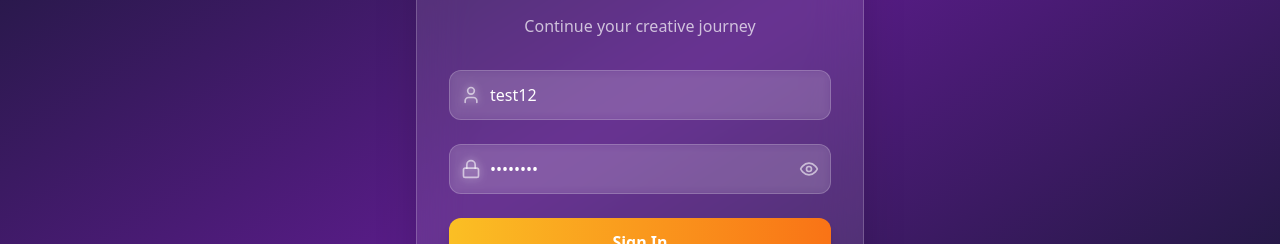
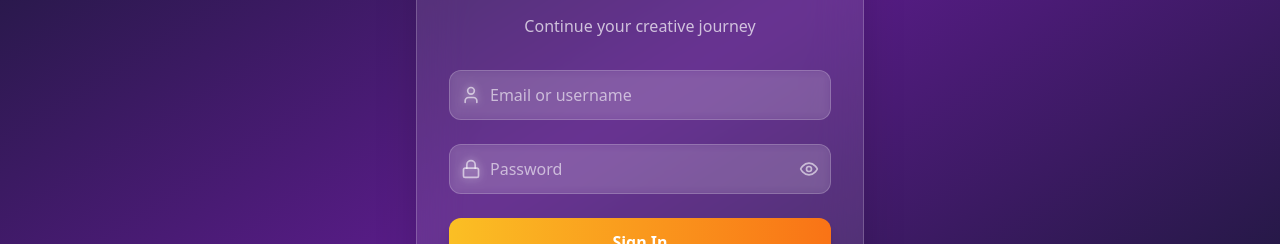
Before and after one commit to GauravFrontend01/yellow01, a React (Vite) app in the folder frontend/: page /login in a window 1280 px wide. Shown: the part 298-542 px from the top of the page. Built offline with nearby package versions, Linux system fonts and the light colour scheme.

Commit message:
chore: cred removed

```diff
--- a/frontend/src/components/auth/Login.tsx
+++ b/frontend/src/components/auth/Login.tsx
@@ -6,8 +6,8 @@ import { loginSuccess } from '../../features/auth/authSlice';
 import { userService } from '../../services/userService';
 
 export const Login: React.FC = () => {
-  const [emailOrUsername, setEmailOrUsername] = useState('test12');
-  const [password, setPassword] = useState('test1tes');
+  const [emailOrUsername, setEmailOrUsername] = useState('');
+  const [password, setPassword] = useState('');
   const [showPassword, setShowPassword] = useState(false);
   const [isLoading, setIsLoading] = useState(false);
   const dispatch = useDispatch();
```
